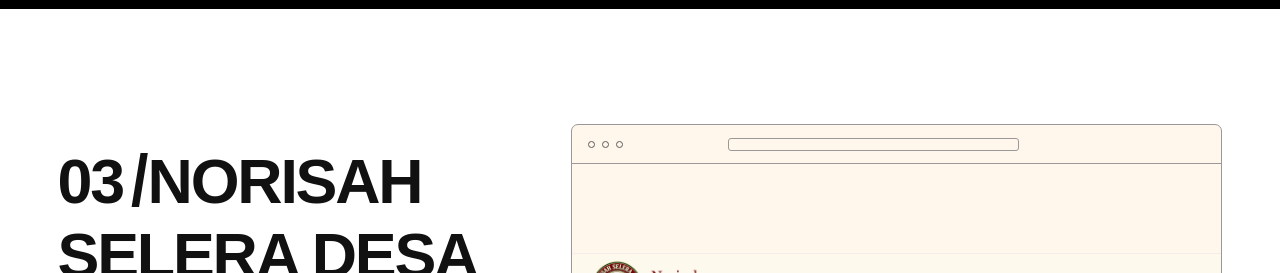
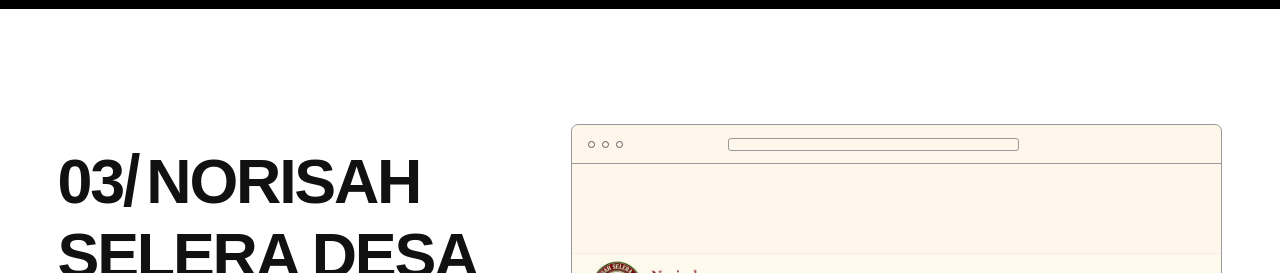
Before and after one commit to FaizHashimson/Digital-Portfolio, a Next.js app: page / in a window 1280 px wide. Shown: the part 4100-4373 px from the top of the page. Built offline with nearby package versions, Linux system fonts and the light colour scheme; a web font is replaced by a local one.

Commit message:
Adjust Norisah heading slash spacing

```diff
--- a/src/app/globals.css
+++ b/src/app/globals.css
@@ -524,8 +524,8 @@
 }
 .norisah-heading-slash {
   display: inline-block;
-  margin-left: 0.13em;
-  margin-right: 0.02em;
+  margin-left: 0;
+  margin-right: 0.13em;
   transform: scaleY(1.14);
   transform-origin: center;
 }
```
